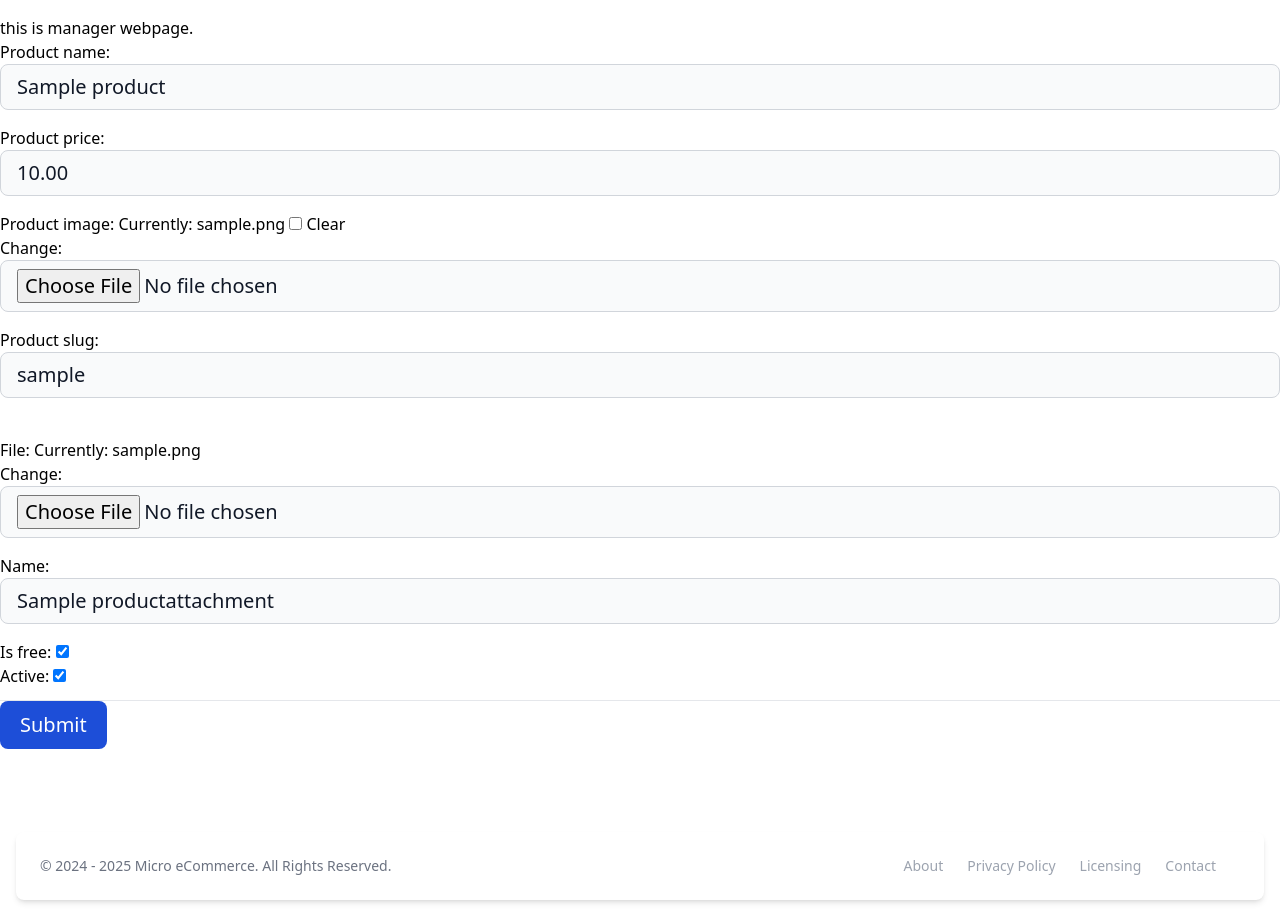
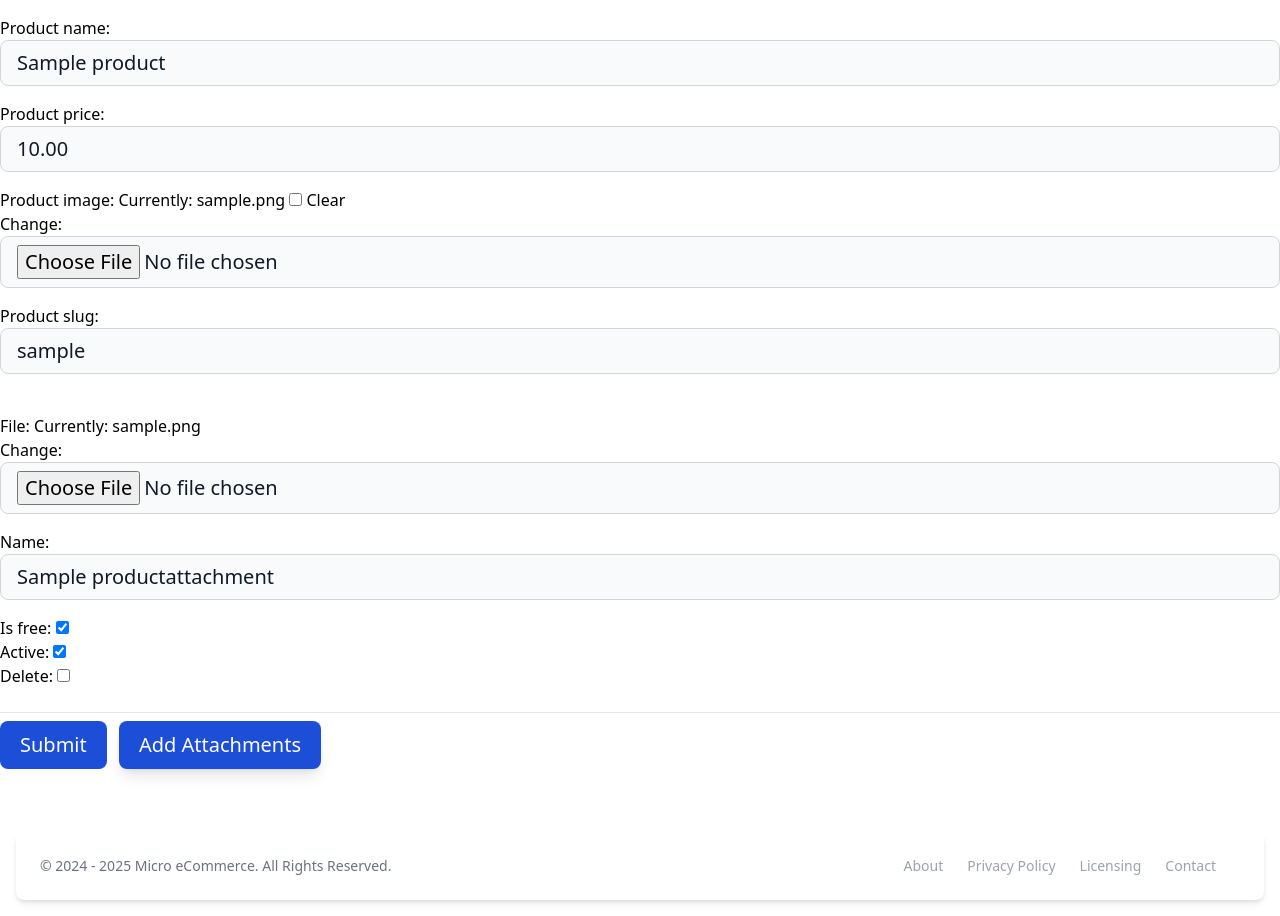
Before and after one commit to Karan551/micro-ecommerce, a Django app: a page that uses src/templates/base.html in a window 1280 px wide. Shown: the part 72-988 px from the top of the page. Run offline with Django 5.2, Linux system fonts and the light colour scheme; a user stored in the database is signed in; tables that the repository leaves empty hold one stand-in row (values such as "Sample post"); parts of the project's set-up code (start-up, migrations or seed data) failed here and were passed over; some libraries are stand-ins or nearby versions.

Commit message:
adding more attachments functionality

```diff
--- a/src/products/forms.py
+++ b/src/products/forms.py
@@ -67,27 +67,17 @@ ProductAttachMentModelFormSet = modelformset_factory(
     form=ProductAttachMentForm,
     fields=["file", "name", "is_free", "active"],
     extra=0,
-    can_delete=False,
+    can_delete=True,
 
 )
-
-# ProductAttachMentInlineFormSet = inlineformset_factory(
-#     Product,
-#     ProductAttachMent,
-#     ProductAttachMentForm,
-#     formset=ProductAttachMentModelFormSet,
-#     fields=["file", "name", "is_free", "active"],
-#     can_delete=False,
-#     extra=0
-# )
 
 
 ProductAttachmentInlineFormSet = inlineformset_factory(
     Product,
     ProductAttachMent,
-    form = ProductAttachMentForm,
-    formset = ProductAttachMentModelFormSet,
-    fields = ['file', 'name','is_free', 'active'],
+    form=ProductAttachMentForm,
+    formset=ProductAttachMentModelFormSet,
+    fields=['file', 'name', 'is_free', 'active'],
     extra=0,
-    can_delete=False
+    can_delete=True
 )
--- a/src/products/templates/products/manager.html
+++ b/src/products/templates/products/manager.html
@@ -1,21 +1,30 @@
 {% extends 'base.html' %}
 
 {% block content %}
-  <p>this is manager webpage.</p>
+
   <form method="POST" enctype="multipart/form-data">
     {% csrf_token %}
 
     <div>{{ form.as_p }}</div>
     <br />
 
-    {{ formset.management_form }}   <!-- This is the management form -->
+    {{ formset.management_form }} <!-- This is the management form -->
     <div class="space-y-4 border-b pb-3">
-      <div>
+      <div class="pb-3  space-y-3" id="attachments">
         {% for form in formset %}
           <div>{{ form.as_p }}</div>
         {% endfor %}
       </div>
+
     </div>
-    <button type="submit" class="btn-submit">Submit</button>
+    <button type="submit" class="btn-submit my-2">Submit</button>
+    <button type="button" id="attachment-btn" class="btn-submit mx-2 my-2 shadow-lg active:shadow-2xl border-none" id="attachment-btn">Add Attachments</button>
   </form>
+
+  <div class="hidden" id="blank-form">{{ formset.empty_form }}</div>
 {% endblock %}
+
+{% block javascript %}
+  {% load static %}
+  <script src="{% static 'js/add_form.js' %}"></script>
+{% endblock %}
--- a/src/products/views.py
+++ b/src/products/views.py
@@ -82,11 +82,25 @@ def product_manage_detail_view(request, product_slug=None):
         form.save()
         formset.save(commit=False)
 
+        print("this is form set value::", formset)
+        for _form in formset:
+            print("cleaned data", _form.cleaned_data)
+            is_delete = _form.cleaned_data.get("DELETE")
 
-        for _form in formset:
-            attachment_obj = _form.save(commit=False)
-            attachment_obj.product = product
-            attachment_obj.save()
+            try:
+                attachment_obj = _form.save(commit=False)
+
+            except:
+                attachment_obj = None
+
+            if is_delete:
+                if attachment_obj is not None:
+                    if attachment_obj.pk:
+                        attachment_obj.delete()
+            else:
+                if attachment_obj is not None:
+                    attachment_obj.product = product
+                    attachment_obj.save()
 
         return redirect(product.get_manage_url())
 
--- /dev/null
+++ b/src/static/js/add_form.js
@@ -0,0 +1,28 @@
+const blankForm = document.querySelector("#blank-form");
+const attachmentBtn = document.querySelector("#attachment-btn");
+const attachmentContainer = document.querySelector("#attachments");
+const manageMentFormInputEl = document.querySelector("#id_form-TOTAL_FORMS");
+
+attachmentBtn.addEventListener("click", (event) => {
+  event.preventDefault();
+  const newBlankForm = blankForm.cloneNode(true);
+
+  newBlankForm.classList.add("attachment-form");
+  newBlankForm.classList.remove("hidden");
+  newBlankForm.removeAttribute("id");
+
+  //
+  const totalFormValue = Number(manageMentFormInputEl.value);
+  // console.log("this is total form value::", totalFormValue);
+  manageMentFormInputEl.value = totalFormValue + 1;
+
+  const formRegex = new RegExp(`__prefix__`, "g");
+  newBlankForm.innerHTML = newBlankForm.innerHTML.replace(
+    formRegex,
+    totalFormValue
+  );
+
+  attachmentContainer.appendChild(newBlankForm);
+});
+
+// #id_form-TOTAL_FORMS
--- a/src/templates/base.html
+++ b/src/templates/base.html
@@ -28,8 +28,11 @@
     <script>
       tailwind.config = {
         darkMode: 'class',
-        content: ["./src/**/*.{html,js}", "./src/**/forms.py"],
+        content: ['./src/**/*.{html,js}', './src/**/forms.py']
       }
     </script>
+    {% block javascript %}
+
+    {% endblock %}
   </body>
 </html>
```
